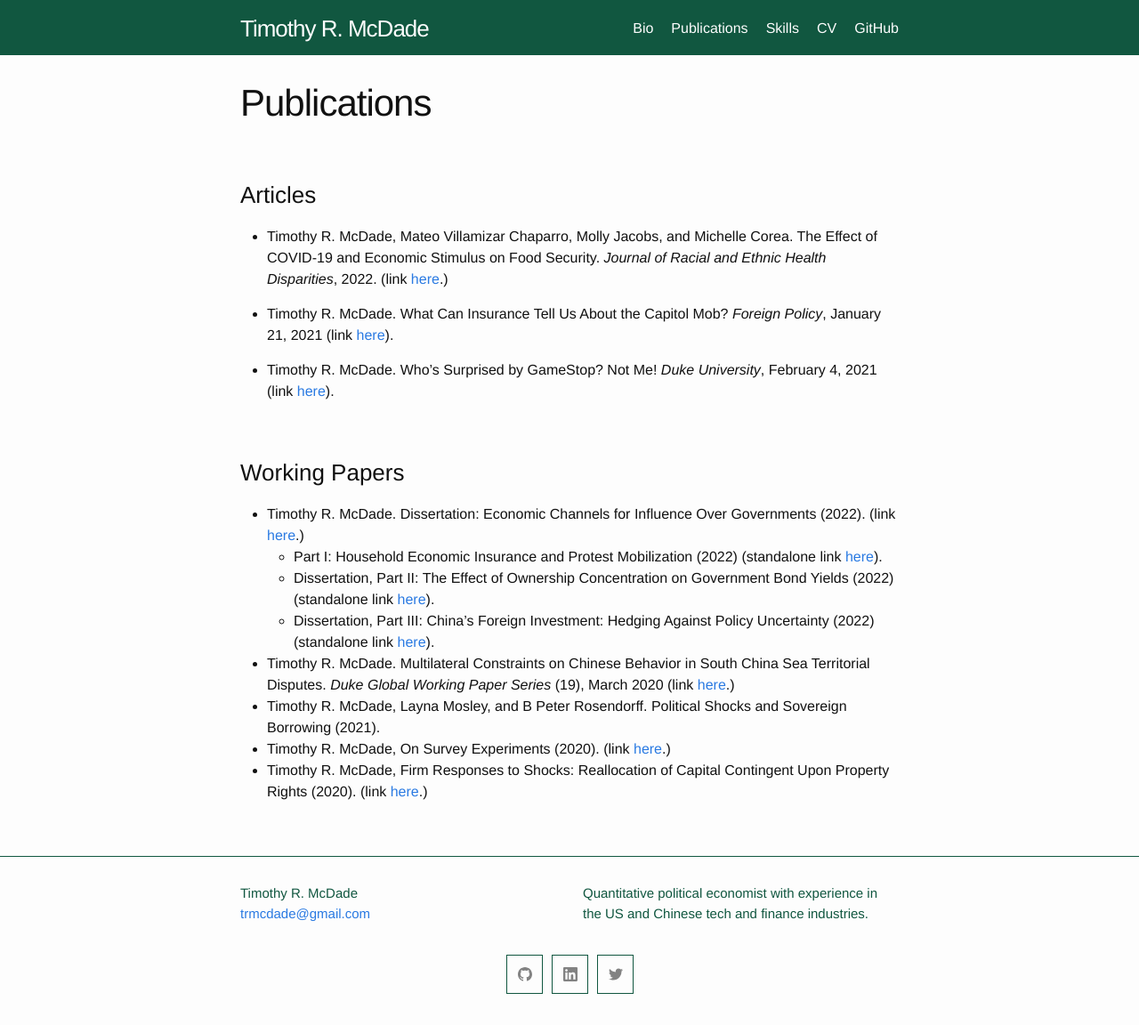
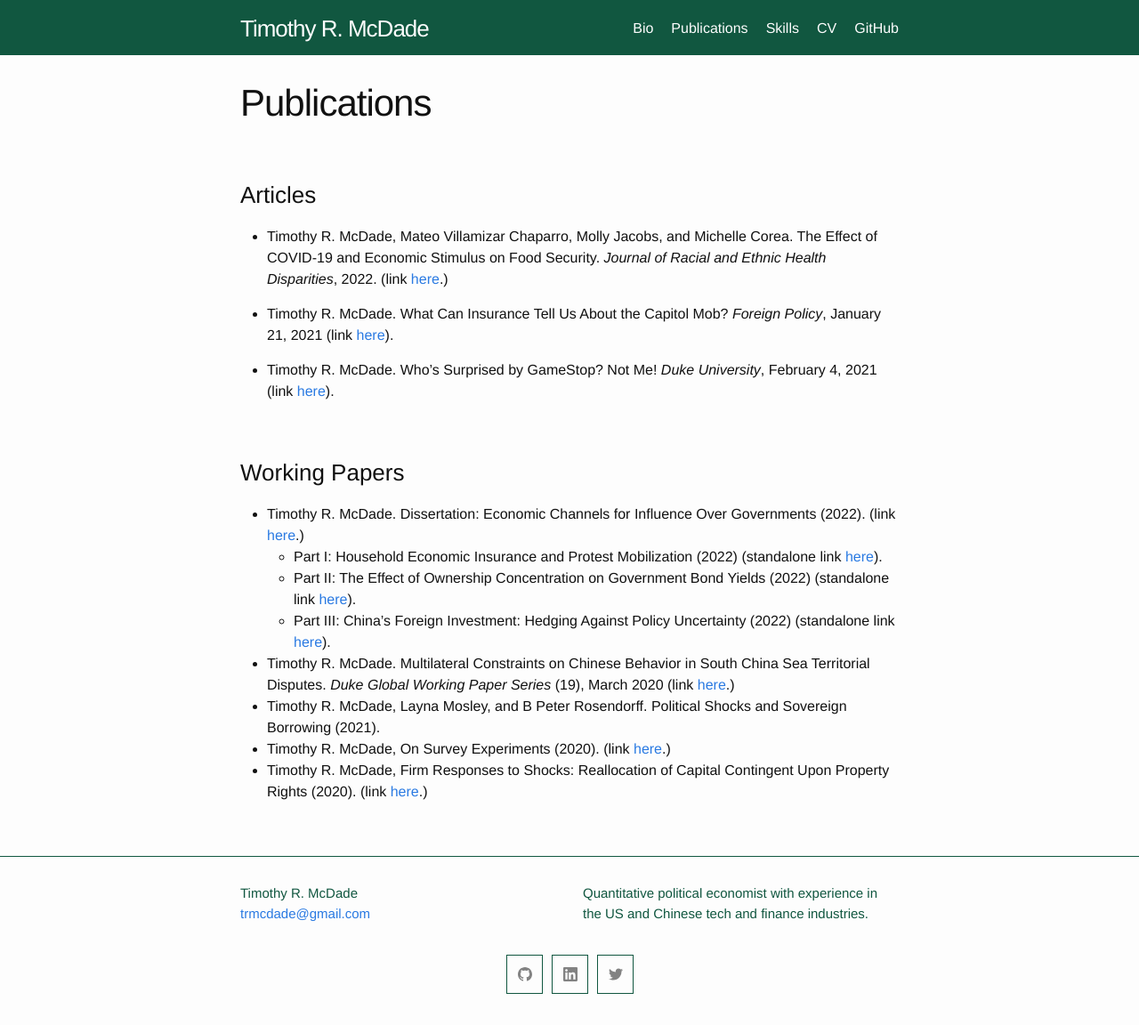
Before and after one commit to trmcdade/trmcdade.github.io, a Jekyll site: the page built from publications.md, in a window 1280 px wide. Shown: the whole page at 89% size. Built offline with Jekyll 4.4.1, drawn with Linux system fonts in a browser that asks for light colours; our own code applies the rules of GitHub Pages for plain Markdown files.

Commit message:
Update publications.md

```diff
--- a/publications.md
+++ b/publications.md
@@ -15,8 +15,8 @@ title: Publications
 
   - Timothy R. McDade. Dissertation: Economic Channels for Influence Over Governments (2022). (link <a href="assets/papers/McDade Economic Channels for Influence Over Goverments 2022.pdf">here</a>.)
     - Part I: Household Economic Insurance and Protest Mobilization (2022) (standalone link <a href="assets/papers/McDade_Econ_and_Protests_20220406.pdf">here</a>).
-    - Dissertation, Part II: The Effect of Ownership Concentration on Government Bond Yields (2022) (standalone link <a href="assets/papers/McDade_Bonds_20220409.pdf">here</a>).
-    - Dissertation, Part III: China's Foreign Investment: Hedging Against Policy Uncertainty (2022) (standalone link <a href="assets/papers/McDade_RAI_20220406.pdf">here</a>).
+    - Part II: The Effect of Ownership Concentration on Government Bond Yields (2022) (standalone link <a href="assets/papers/McDade_Bonds_20220409.pdf">here</a>).
+    - Part III: China's Foreign Investment: Hedging Against Policy Uncertainty (2022) (standalone link <a href="assets/papers/McDade_RAI_20220406.pdf">here</a>).
   - Timothy R. McDade. Multilateral Constraints on Chinese Behavior in South China Sea Territorial Disputes. *Duke Global Working Paper Series* (19), March 2020 (link <a href="assets/papers/McDade_Multilateral_Constraints_on_China_SCS_20200312.pdf">here</a>.)
   <!-- (link [here](https://ssrn.com/abstract=3552183) or [here](http://dx.doi.org/10.2139/ssrn.3552183)). -->
   - Timothy R. McDade, Layna Mosley, and B Peter Rosendorff. Political Shocks and Sovereign Borrowing (2021).
```
